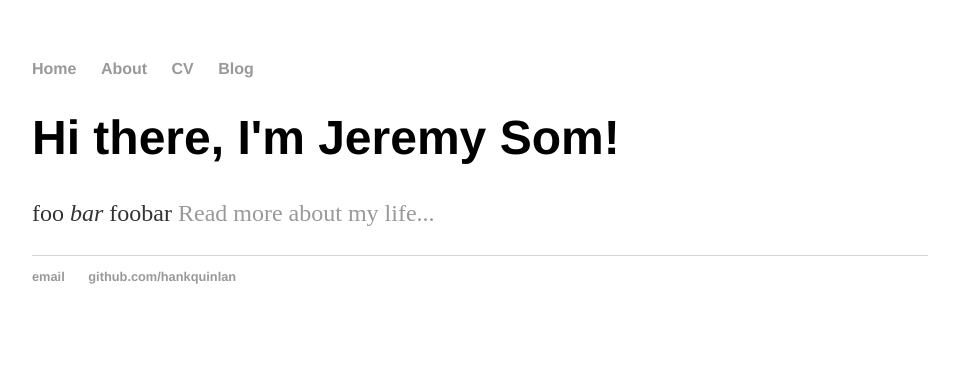
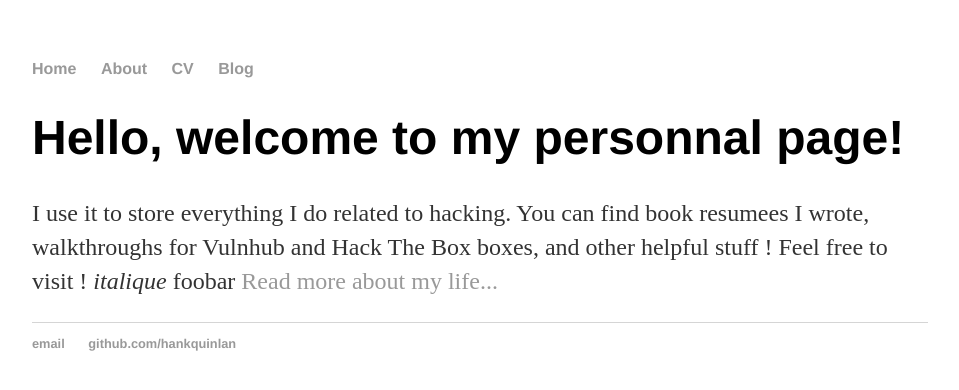
Before and after one commit to jsom1/jsom1.github.io, a Jekyll site: the page built from index.html, in a window 1280 px wide. Shown: the top 390 px of the page, without its empty margins (160-1119 px from the left). Built offline with Jekyll 4.4.1, drawn with Linux system fonts in a browser that asks for light colours.

Commit message:
Update index.html

```diff
--- a/index.html
+++ b/index.html
@@ -2,7 +2,7 @@
 layout: default
 title: Netpal
 ---
-<div class="blurb">
-	<h1>Hi there, I'm Jeremy Som!</h1>
-	<p>foo <em>bar</em> foobar <a href="/about">Read more about my life...</a></p>
+<div class="home">
+	<h1>Hello, welcome to my personnal page!</h1>
+	<p>I use it to store everything I do related to hacking. You can find book resumees I wrote, walkthroughs for Vulnhub and Hack The Box boxes, and other helpful stuff ! Feel free to visit ! <em>italique</em> foobar <a href="/about">Read more about my life...</a></p>
 </div><!-- /.blurb -->
```
